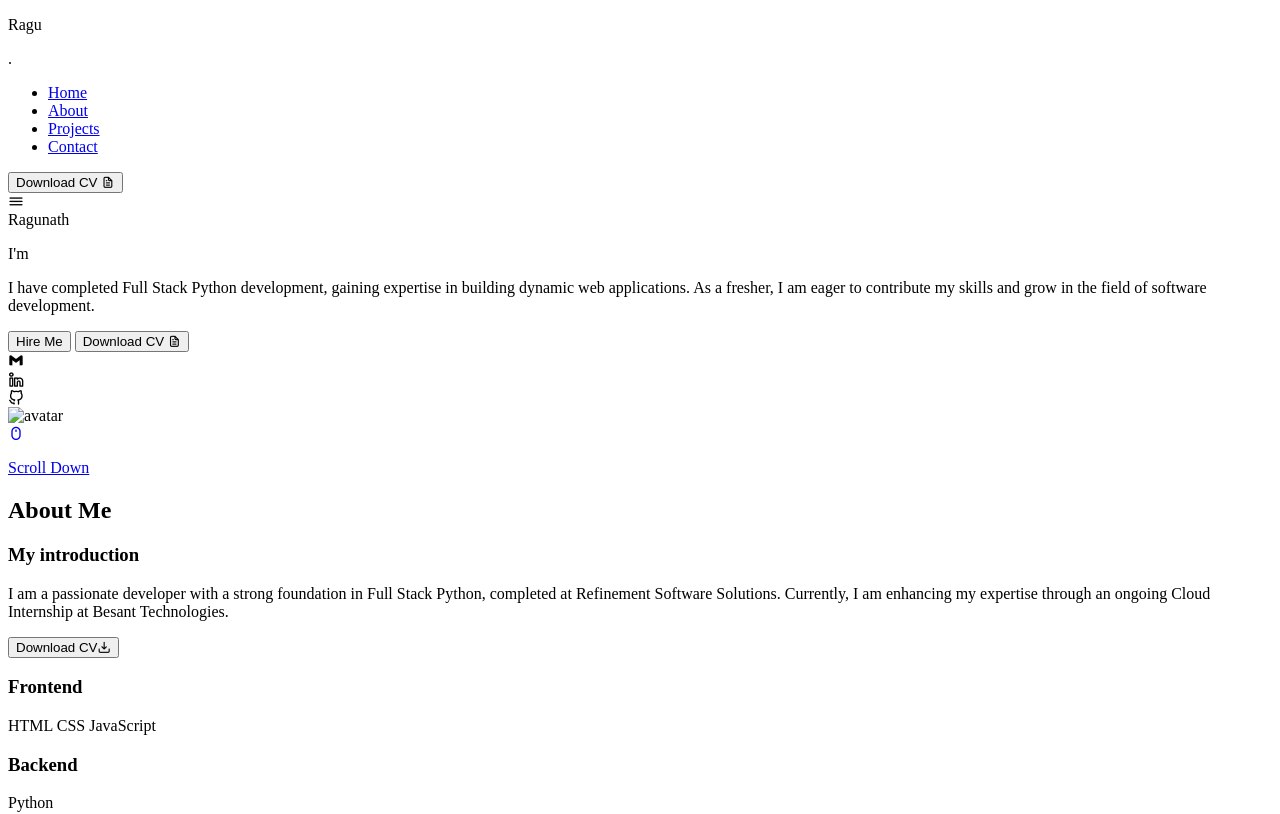
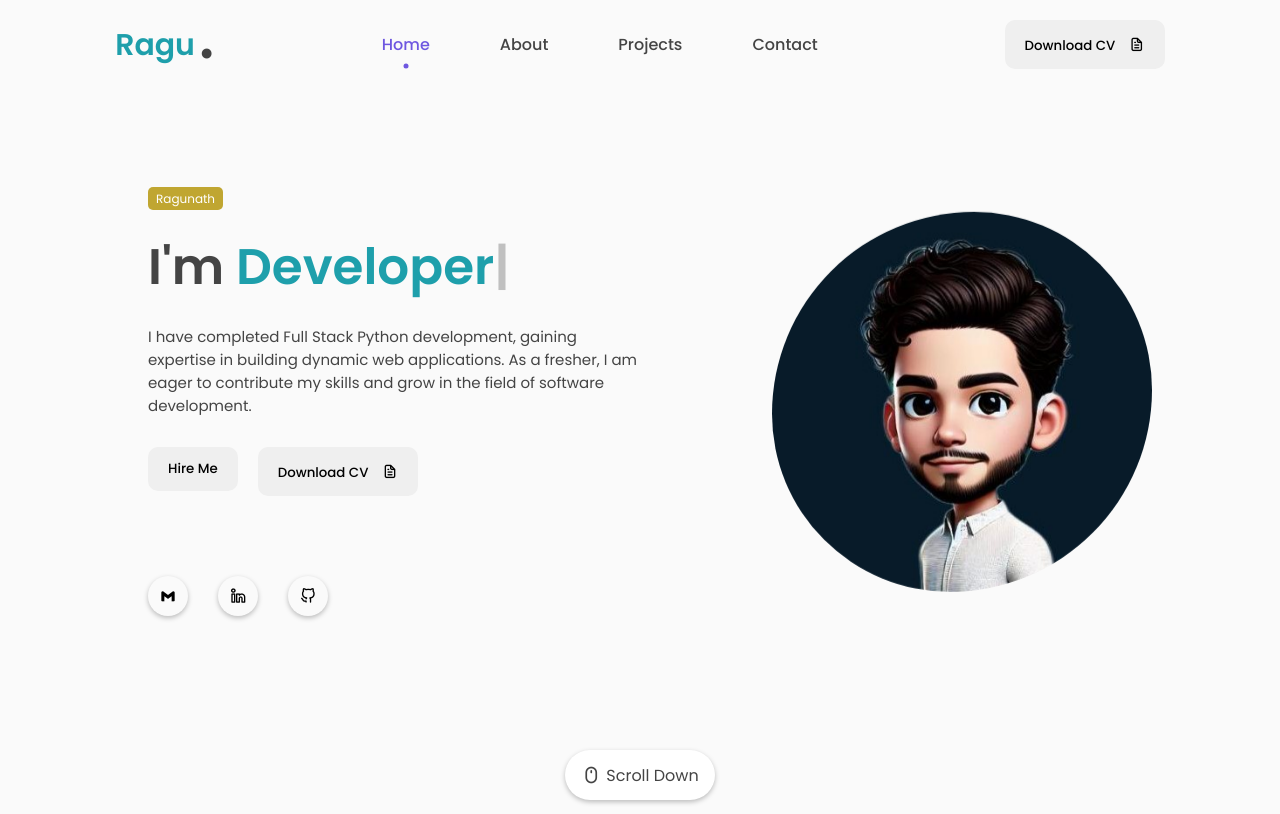
Before and after one commit to Ragu-co/Portfolio, a plain HTML site: page root/index.html in a window 1280 px wide. Shown: the top 814 px of the page. Drawn offline with nearby package versions, Linux system fonts and the light colour scheme.

Commit message:
index.html

```diff
--- a/root/index.html
+++ b/root/index.html
@@ -9,7 +9,7 @@
     <link href='https://unpkg.com/boxicons@2.1.4/css/boxicons.min.css' rel="stylesheet">
 
     <!-- --------- CSS ---------- -->
-    <link rel="stylesheet" href="root\static\css\style.css">
+    <link rel="stylesheet" href="static\css\style.css">
 
     <!-- --------- FAVICON ---------- -->
     <link rel="shortcut icon" href="assets/images/favicon.png" type="image/x-icon">
@@ -45,7 +45,7 @@
             </ul>
         </div>
         <div class="nav-button">
-          <a href ="root\static\docs\RAGUNATH R (BE CSE).pdf" download="RAGUNATH.pdf"><button class="btn">Download CV <i class="uil uil-file-alt"></i></button></a>
+          <a href ="static\docs\RAGUNATH R (BE CSE).pdf" download="RAGUNATH.pdf"><button class="btn">Download CV <i class="uil uil-file-alt"></i></button></a>
         </div>
         <div class="nav-menu-btn">
             <i class="uil uil-bars" onclick="myMenuFunction()"></i>
@@ -70,7 +70,7 @@
             </div>
             <div class="featured-text-btn">
                 <a href="mailto:ragunathr.ramasamy@gmail.com"><button class="btn blue-btn">Hire Me</button></a>
-                <a href ="root\static\docs\RAGUNATH R (BE CSE).pdf" download="RAGUNATH.pdf"><button class="btn">Download CV <i class="uil uil-file-alt"></i></button></a>
+                <a href ="static\docs\RAGUNATH R (BE CSE).pdf" download="RAGUNATH.pdf"><button class="btn">Download CV <i class="uil uil-file-alt"></i></button></a>
             </div>
             <div class="social_icons">
                 <div class="icon"><i class="bx bxl-gmail"></i></div>
@@ -80,7 +80,7 @@
           </div>
           <div class="featured-image">
             <div class="image">
-                <img src="root\static\images\extended_image.jpg" alt="avatar">
+                <img src="static\images\extended_image.jpg" alt="avatar">
             </div>
           </div>
           <div class="scroll-icon-box">
@@ -103,7 +103,7 @@
                     <p>I am a passionate developer with a strong foundation in Full Stack Python, completed at Refinement Software Solutions. Currently, I am enhancing my expertise through an ongoing Cloud Internship at Besant Technologies.
                     </p>
                     <div class="about-btn">
-                      <a href ="root\static\docs\RAGUNATH R (BE CSE).pdf" download="RAGUNATH.pdf"><button class="btn">Download CV<i class="uil uil-import"></i></button></a>
+                      <a href ="static\docs\RAGUNATH R (BE CSE).pdf" download="RAGUNATH.pdf"><button class="btn">Download CV<i class="uil uil-import"></i></button></a>
                     </div>
                 </div>
             </div>
@@ -246,6 +246,6 @@
     <script src="https://unpkg.com/scrollreveal"></script>
 
     <!-- ----- MAIN JS ----- -->
-    <script src="root\static\js\main.js"></script>
+    <script src="static\js\main.js"></script>
 </body>
 </html>
```
